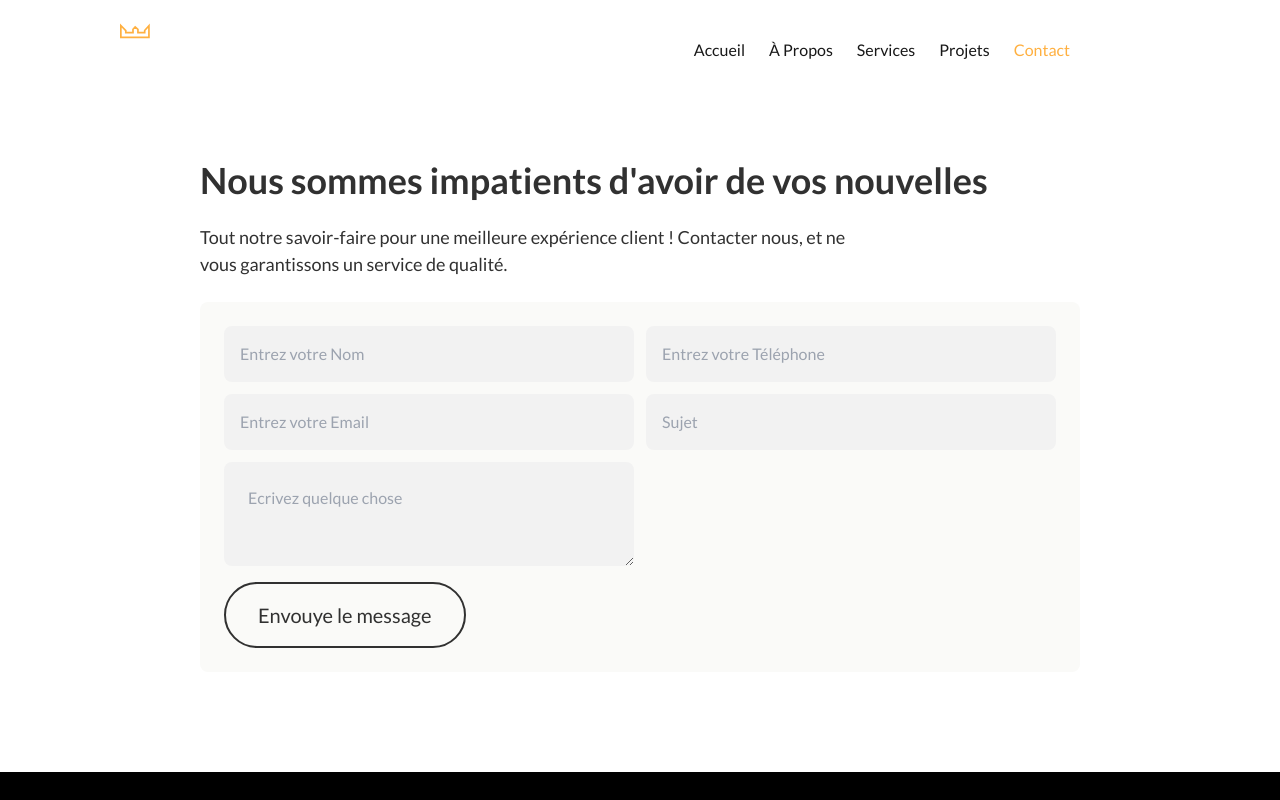
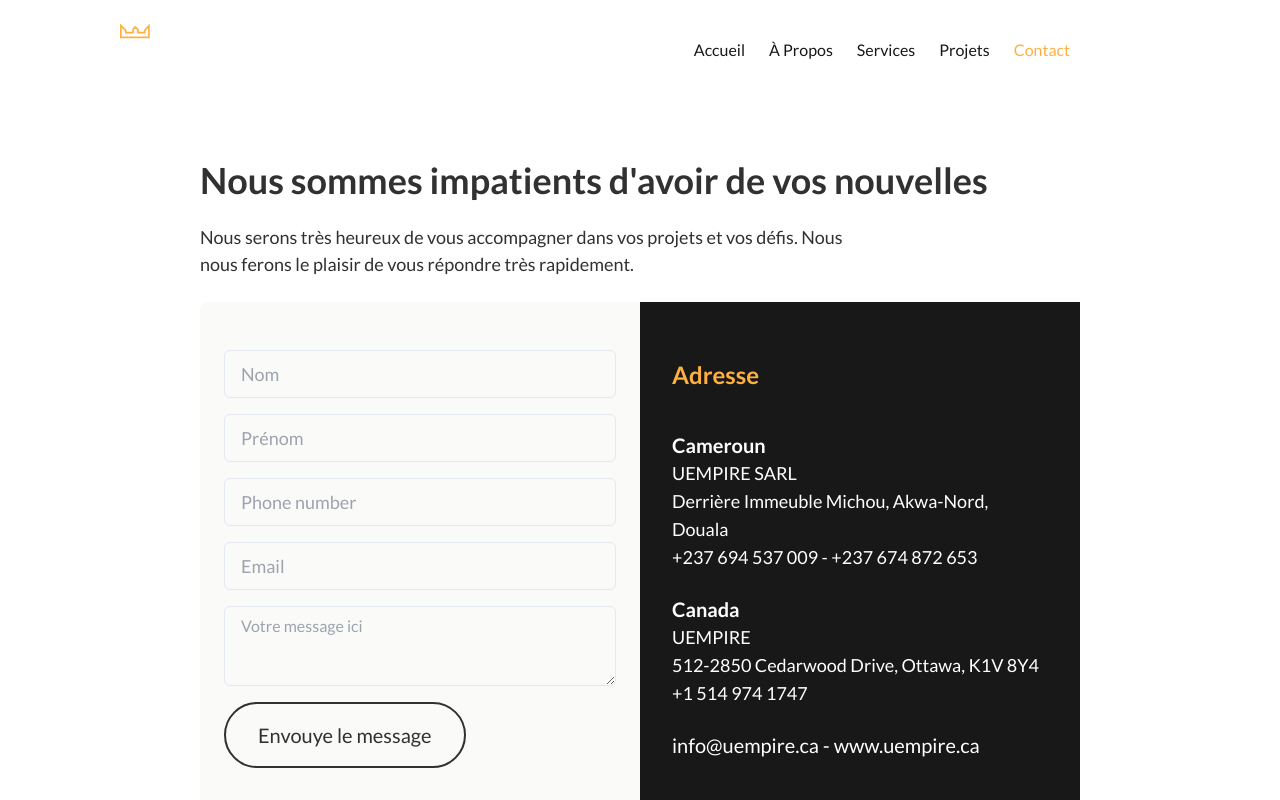
Before and after one commit to AlzahedOudini/Uempire, a Next.js app: page /contact in a window 1280 px wide. Shown: the top 800 px of the page. Built offline with nearby package versions, Linux system fonts and the light colour scheme.

Commit message:
update form contact

```diff
--- a/pages/contact.tsx
+++ b/pages/contact.tsx
@@ -3,6 +3,7 @@
 import BackTopBtn from './components/backToTop/backTopBtn';
 import Footer from './components/footer/footer';
 import Navbar from './components/navbar/navbar';
+import { Input, InputGroup, Textarea} from '@chakra-ui/react';
 
 function Contact() {
   return (
@@ -11,19 +12,49 @@
       <section className='privsection'>
         <div>
           <h1 className='text-4xl font-bold ' data-aos='fade-up' data-aos-delay='300' data-aos-duration="1000">Nous sommes impatients d&apos;avoir de vos nouvelles</h1>
-          <p className='xl:w-3/4 mt-6' data-aos='fade-up' data-aos-delay='300'>Tout notre savoir-faire pour une meilleure expérience client !  Contacter nous, et ne vous garantissons un service de qualité. </p>
+          <p className='xl:w-3/4 mt-6' data-aos='fade-up' data-aos-delay='300'>Nous serons très heureux de vous accompagner dans vos projets et vos défis. Nous nous ferons le plaisir de vous répondre très rapidement.  </p>
         </div>
-        <div className='p-6 bg-[#fafaf8] rounded-lg mt-6'>
-          <form className='bg-red w-full h-[800] shadow-primary' data-aos='fade-up' data-aos-delay='300' data-aos-duration="2000">
-            <div className='grid lg:grid-cols-2  gap-3'>
-              <input className='form-control bg-[#f2f2f2] p-4  rounded-lg outline-none'  name='user_firstname' placeholder='Entrez votre Nom'  type="text" />
-              <input className='form-control bg-[#f2f2f2] p-4 rounded-lg outline-none' name='user_firstname' placeholder='Entrez votre Téléphone'  type="text" />
-              <input className='form-control bg-[#f2f2f2] p-4 rounded-lg outline-none' name='user_firstname' placeholder='Entrez votre Email'  type="text" />
-              <input className='form-control bg-[#f2f2f2] p-4 rounded-lg outline-none' name='user_firstname' placeholder='Sujet'  type="text" />
-              <textarea className='form-control bg-[#f2f2f2] px-6 pt-6 pb-8 rounded-lg outline-none' placeholder='Ecrivez quelque chose'></textarea><br />
+        <div className=' bg-[#fafaf8] rounded-lg mt-6 grid lg:grid-cols-2 grid-cols-1'>
+          <form className='w-full h-[800] shadow-primary px-6 py-12' data-aos='fade-up' data-aos-delay='300' data-aos-duration="2000">
+            <div className='gap-4 flex flex-col '>
+              <div>
+                <Input placeholder='Nom' size='lg' focusBorderColor='#efedea'/>
+              </div>
+              <div>
+                  <Input placeholder='Prénom' size='lg' focusBorderColor='#efedea'/>
+              </div>
+              <div>
+              <InputGroup>
+                  <Input type='tel' size='lg' placeholder='Phone number' focusBorderColor='#efedea'/>
+              </InputGroup>
+              </div>
+              <div>
+                  <Input placeholder='Email' size='lg' focusBorderColor='#efedea'/>
+              </div>
+              <div>
+                <Textarea placeholder='Votre message ici' focusBorderColor='#efedea' />
+              </div>
             </div>
             <button className='devi_btn mt-4' type='submit'>Envouye le message</button>
           </form>
+          <div className='bg-[#181818] text-white text-xl p-8 flex flex-col justify-center'>
+            <h1 className='text-2xl font-semibold text-[#FFB040]'>Adresse</h1>
+            <div className='mt-4'>
+              <div className='my-6'>
+                <h1 className='font-semibold'>Cameroun</h1>
+                <p>UEMPIRE SARL</p>
+                <p>Derrière Immeuble Michou, Akwa-Nord, Douala</p>
+                <p>+237 694 537 009 - +237 674 872 653</p>
+              </div>
+              <div className='my-6'>
+                <h1 className='font-semibold'>Canada</h1>
+                <p>UEMPIRE</p>
+                <p>512-2850 Cedarwood Drive, Ottawa, K1V 8Y4</p>
+                <p>+1 514 974 1747</p>
+              </div>
+            </div>
+            <h3>info@uempire.ca - www.uempire.ca</h3>
+          </div>
         </div>
       </section>
       <BackTopBtn/>
--- a/pages/project.tsx
+++ b/pages/project.tsx
@@ -13,7 +13,7 @@
     <div>
       <Navbar/>
       <section className='privsection'>
-        <h1 className='text-4xl font-bold mb-10' data-aos='fade-up' data-aos-delay='300' data-aos-duration="500">Nos Projets.</h1>
+        <h1 className='text-4xl font-bold mb-10' data-aos='fade-up' data-aos-delay='300' data-aos-duration="500">Voici quelques-unes de nos réalisations .</h1>
         <p className='mb-10'data-aos='fade-up' data-aos-delay='300' >Nous travaillons sur des plateformes dédiées besoins des populations.
          Nos solutions proviennent de plusieurs domaines et sont multi-plateformes. Vous avez des questions ? N&apos;hésitez pas, contactez-nous!
         </p>
--- a/pages/ufood.tsx
+++ b/pages/ufood.tsx
@@ -421,7 +421,7 @@
             <div className='flex flex-col justify-center text-center items-center text-[#181818] '>
                 <h1 className='text-4xl mb-4 font-semibold'>Viens vivre l&apos;expérience</h1>
                 <p className='mb-4'>Rejoins-nous dès aujourd’hui !</p>
-                <Link href="/inscriptionRestaurant" ><button className='px-8 py-4 gap-4 text-[#ffffff] bg-[#F60D2B] rounded-md transition-all duration-300'>Postulez dès maintenant </button></Link>
+                <Link href="/ufood" ><button className='px-8 py-4 gap-4 text-[#ffffff] bg-[#F60D2B] rounded-md transition-all duration-300'>Postulez dès maintenant </button></Link>
             </div>
         </section>
         <FooterRed/>
```
